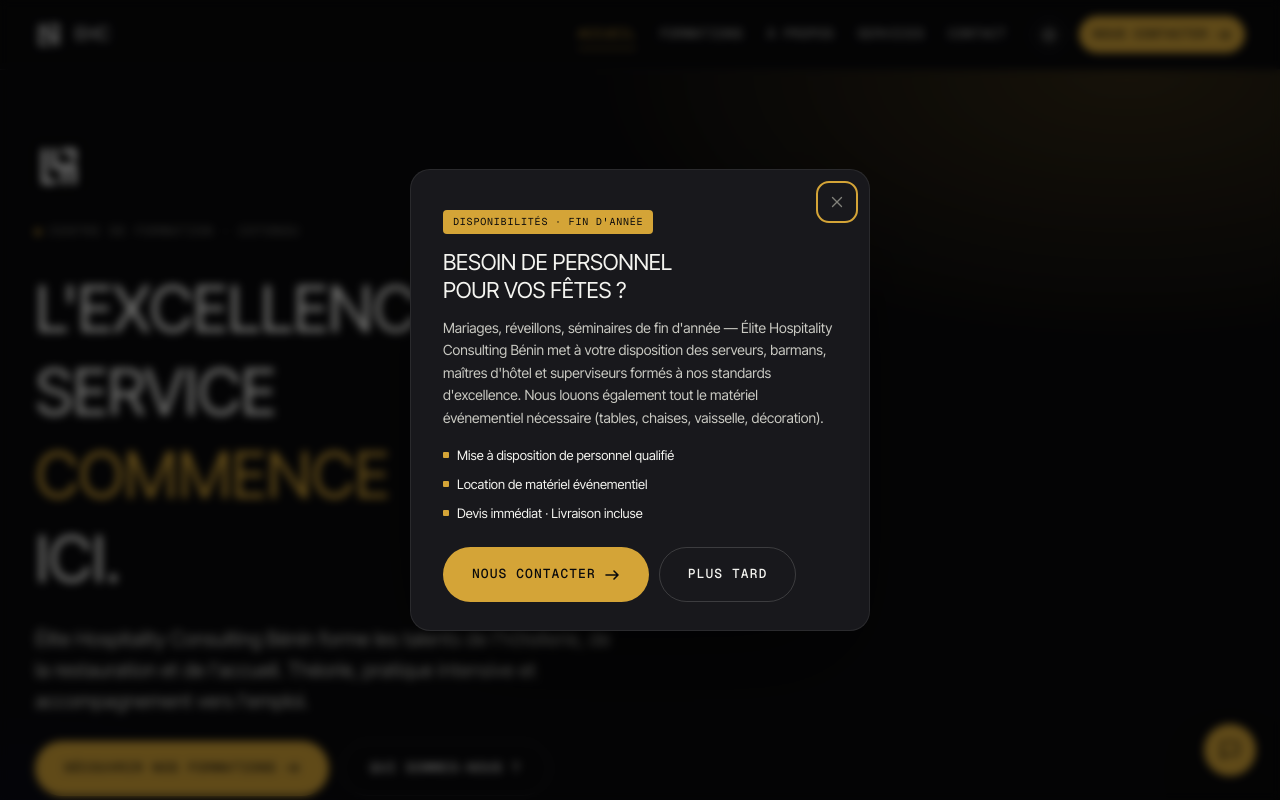
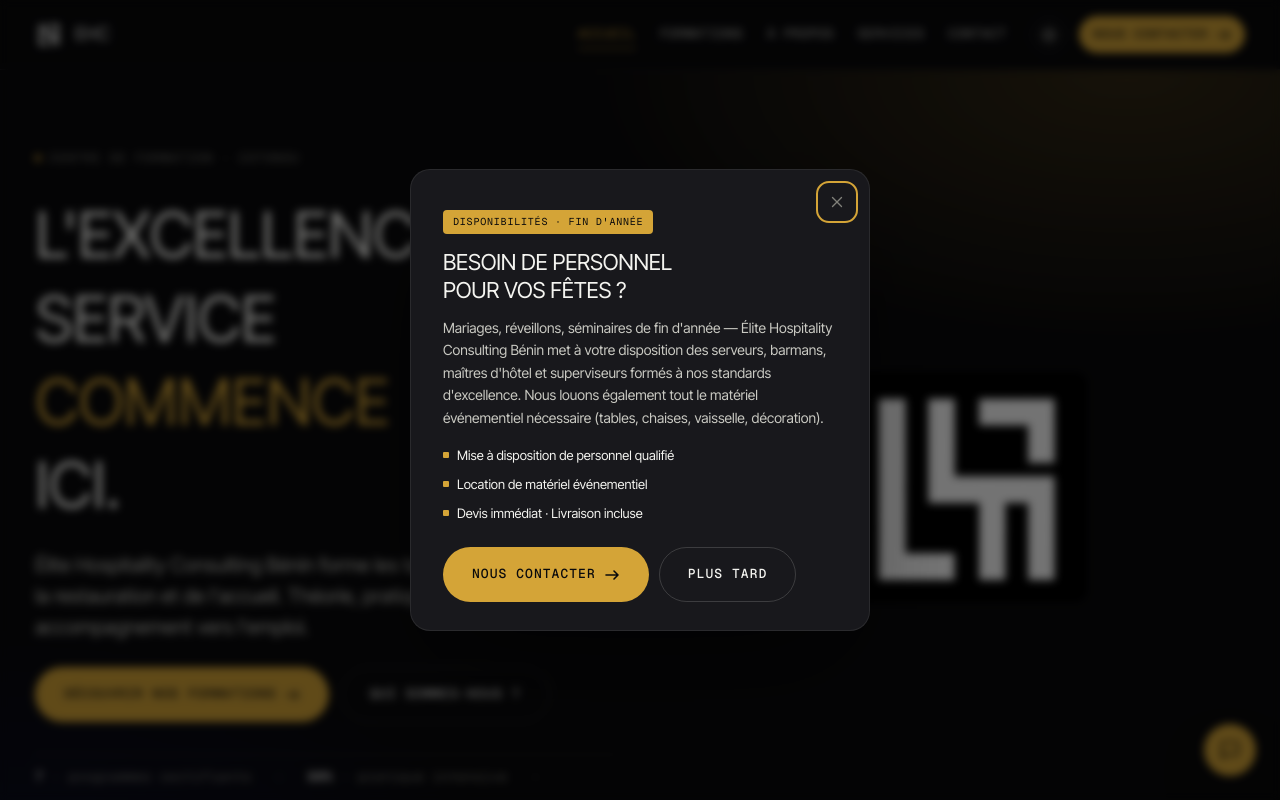
Before and after one commit to MarletDJEN/ehc, a React (Vite) app: page / in a window 1280 px wide. Shown: the top 800 px of the page. Built offline with nearby package versions, Linux system fonts and the light colour scheme; a web font is replaced by a local one.

Commit message:
fix: logo EHC à droite dans hero page accueil

```diff
--- a/src/assets/css/styles.css
+++ b/src/assets/css/styles.css
@@ -395,11 +395,18 @@
   align-items: center;
 }
 .hero-text > * + * { margin-top: var(--space-5); }
-.hero-logo {
-  width: 48px; height: 48px;
-  object-fit: contain;
-  border-radius: 8px;
-  margin-bottom: var(--space-2);
+.hero-media {
+  justify-self: center;
+  align-self: center;
+  width: 100%;
+  max-width: 240px;
+  display: flex;
+  align-items: center;
+  justify-content: center;
+}
+.hero-media .hero-logo {
+  width: 100%; height: auto;
+  border-radius: 12px;
 }
 .hero-headline {
   font-size: var(--text-mega);
@@ -1132,6 +1139,7 @@
   section.compact { padding-block: var(--space-5); }
   .hero { padding-block: var(--space-6) var(--space-7); }
   .hero-grid { gap: var(--space-5); }
+  .hero-media { max-width: 120px; }
   .hero-headline { font-size: var(--text-4xl); line-height: 1.35; }
   .hero-sub { font-size: var(--text-base); }
   .hero-cta-row { flex-direction: column; }
--- a/src/pages/Home.jsx
+++ b/src/pages/Home.jsx
@@ -14,7 +14,6 @@
         <div className="container container--wide">
           <div className="hero-grid">
             <div className="hero-text">
-              <img className="hero-logo" src="/assets/img/logo.jpeg" alt="Élite Hospitality Consulting Bénin" />
               <span className="eyebrow"><span className="dot" aria-hidden="true"></span>Centre de formation · Cotonou</span>
               <h1 className="hero-headline">
                 L'excellence du<br/>
@@ -38,7 +37,9 @@
                 <span><strong>12</strong> · places par session</span>
               </div>
             </div>
-
+            <div className="hero-media">
+              <img className="hero-logo" src="/assets/img/logo.jpeg" alt="Élite Hospitality Consulting Bénin" />
+            </div>
           </div>
         </div>
       </section>
```
